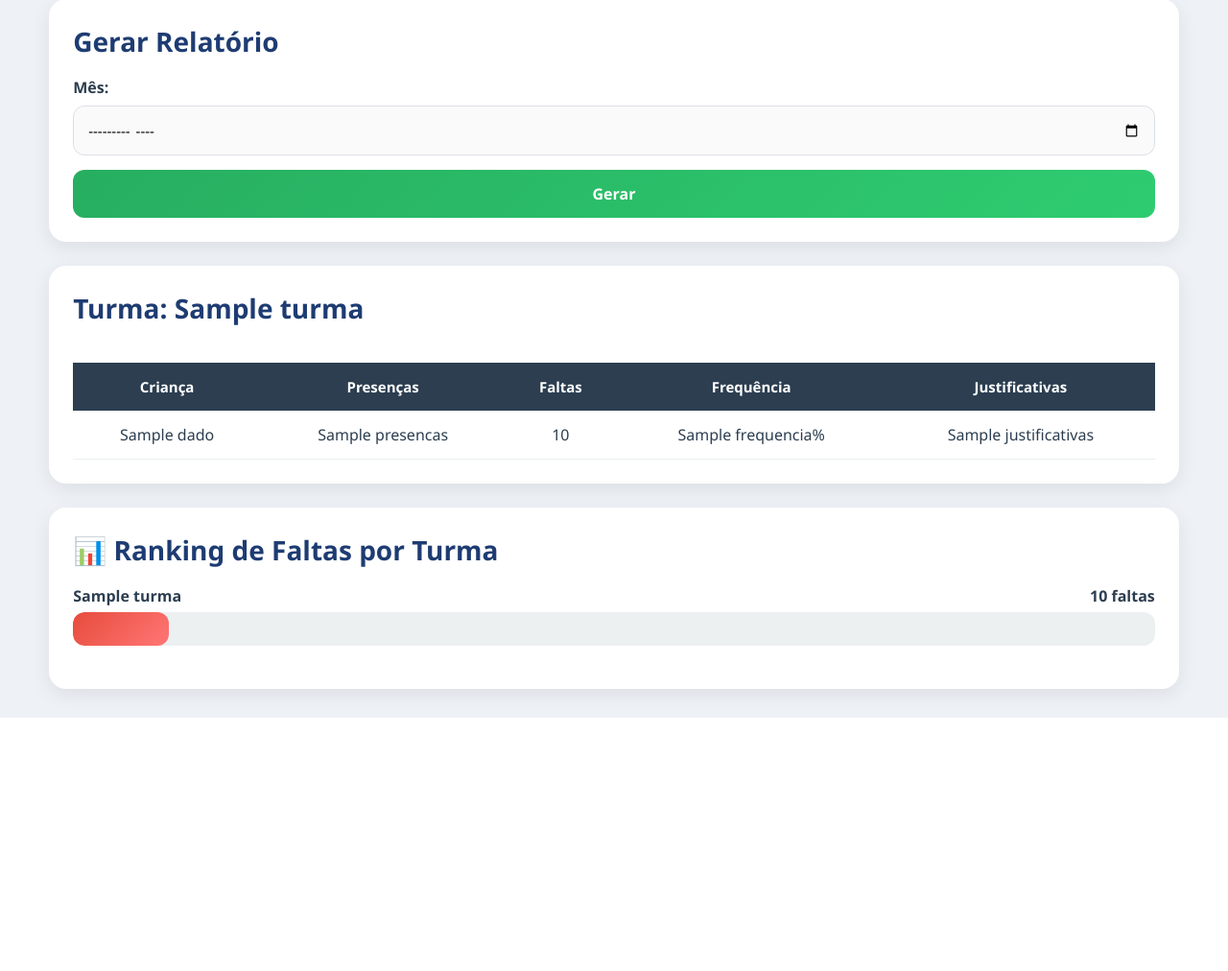
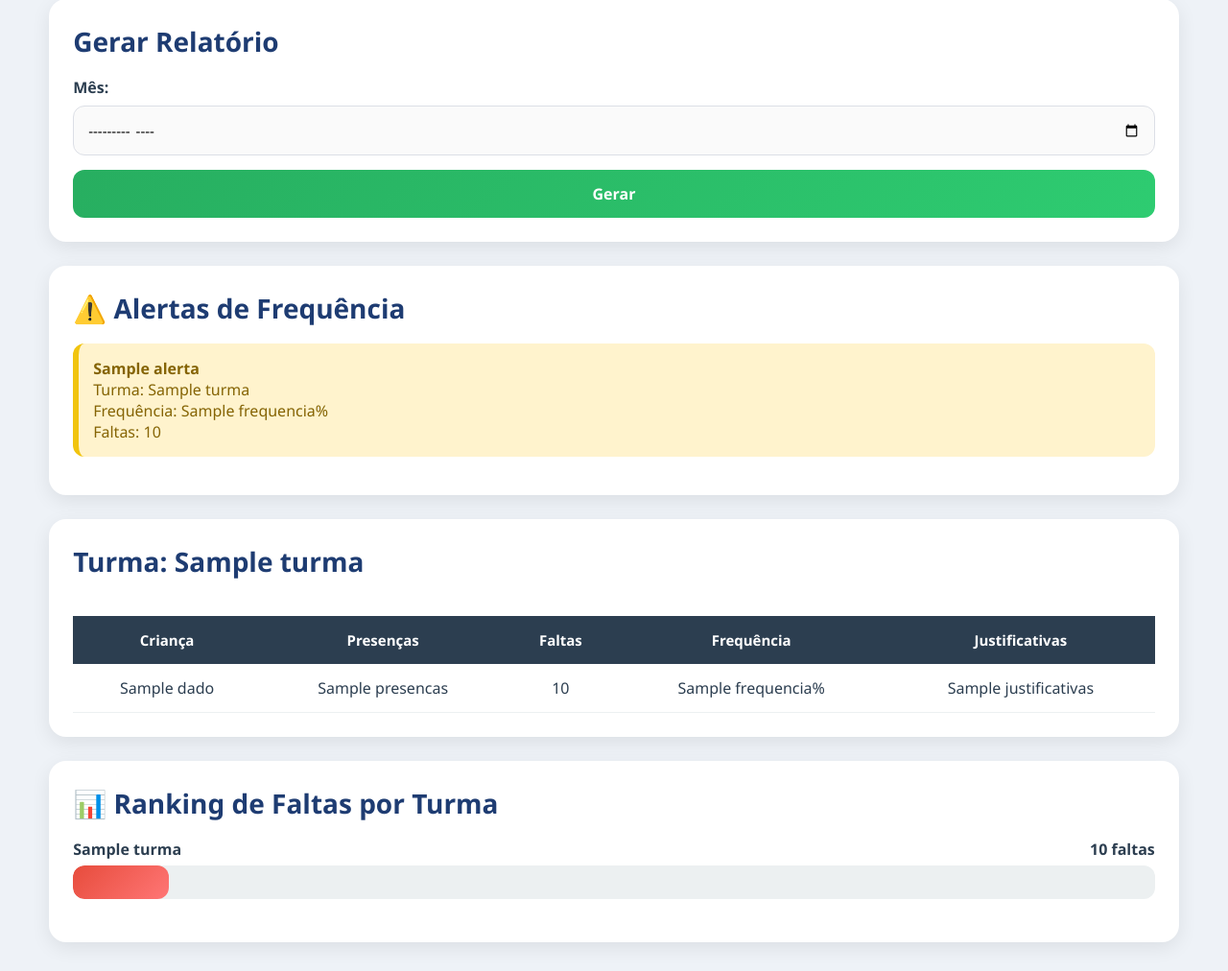
Before and after one commit to gustavosrodrigues17-gif/Sist-Cateq, a Flask app: template templates/relatorio.html in a window 1280 px wide. Shown: the part 200-1212 px from the top of the page at 96% size. Before the commit the page ends 948 px from the top, so only its background shows below. Run offline with Flask 3, Linux system fonts and the light colour scheme; the template is opened without the code that fills it: most values are stand-ins (such as "Sample title", 1, 10 or a date in 2020).

Commit message:
Update relatorio.html

```diff
--- a/templates/relatorio.html
+++ b/templates/relatorio.html
@@ -48,6 +48,47 @@
         </form>
 
     </div>
+    {% if alertas %}
+
+<div class="card">
+
+    <h2>⚠️ Alertas de Frequência</h2>
+
+    {% for alerta in alertas %}
+
+    <div style="
+        background:#fff3cd;
+        color:#856404;
+        padding:15px;
+        border-radius:12px;
+        margin-bottom:15px;
+        border-left:6px solid #f1c40f;
+    ">
+
+        <strong>{{ alerta.nome }}</strong>
+
+        <br>
+
+        Turma:
+        {{ alerta.turma }}
+
+        <br>
+
+        Frequência:
+        {{ alerta.frequencia }}%
+
+        <br>
+
+        Faltas:
+        {{ alerta.faltas }}
+
+    </div>
+
+    {% endfor %}
+
+</div>
+
+{% endif %}
 
 
     <!-- RELATÓRIOS DAS TURMAS -->
```
